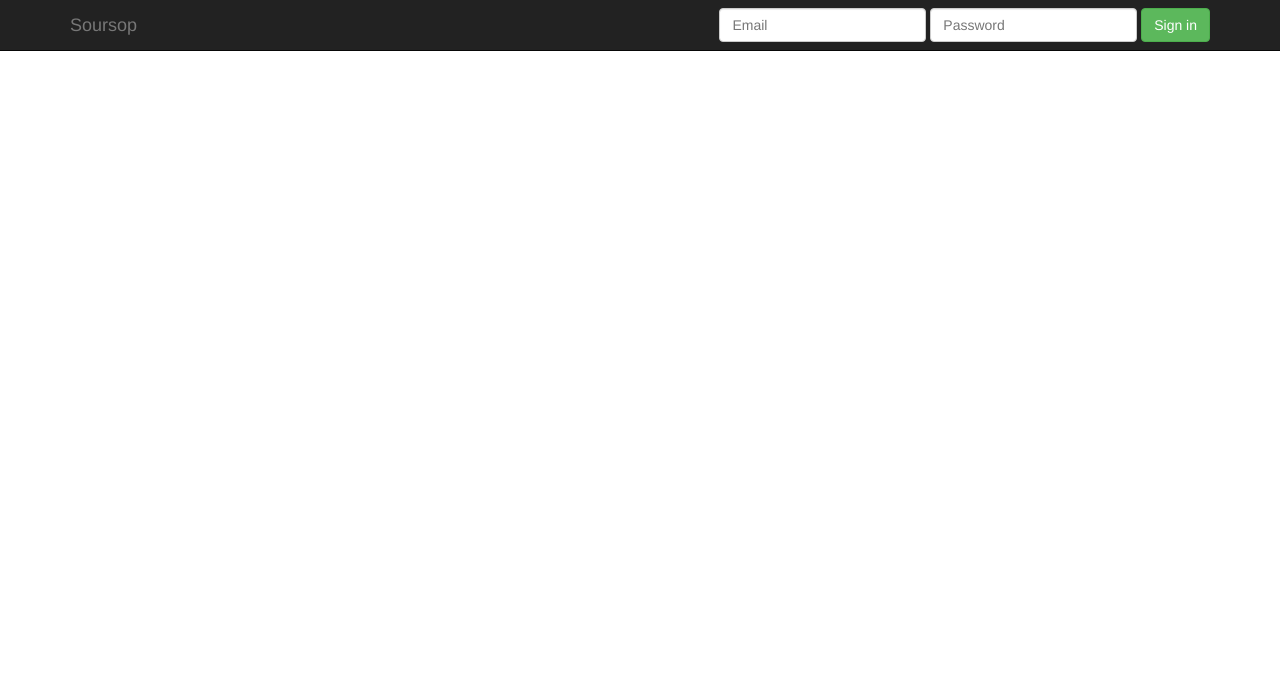
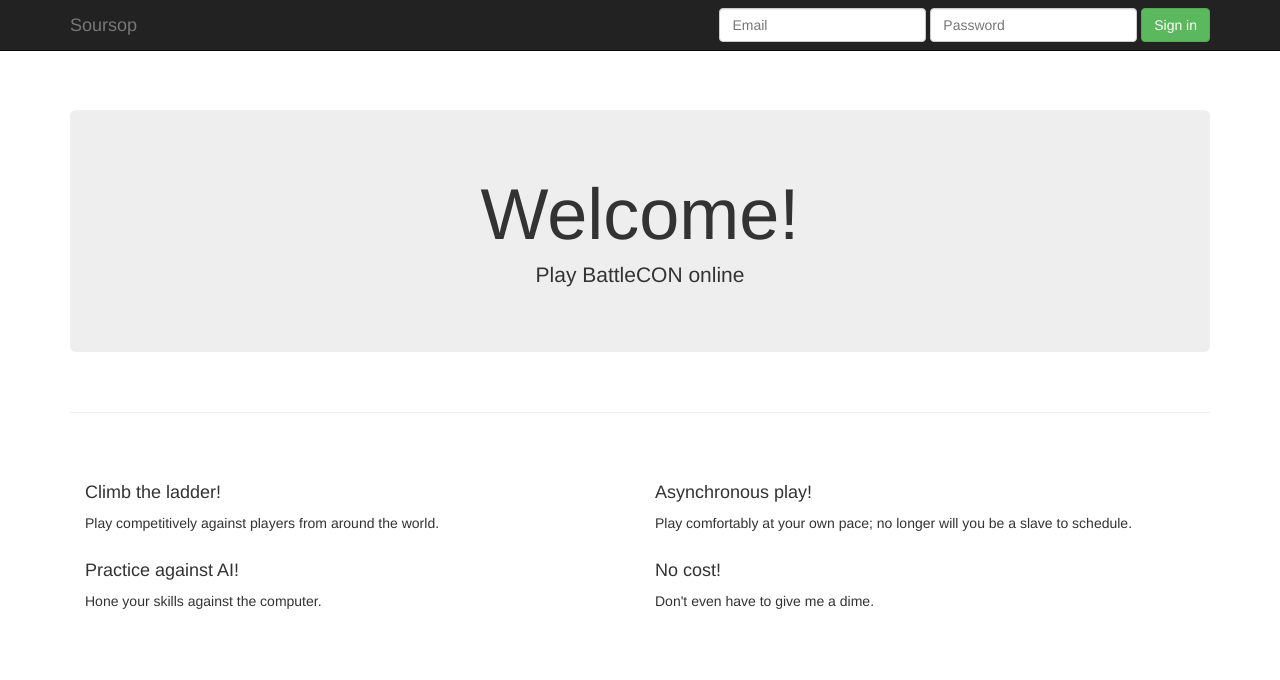
Before and after one commit to catherinemarvin/soursop, a Flask app: page / in a window 1280 px wide. Shown: the top 680 px of the page. Run offline with Flask 2, Linux system fonts and the light colour scheme; some libraries are stand-ins or nearby versions.

Commit message:
Make a beautiful index page

```diff
--- a/static/css/index.css
+++ b/static/css/index.css
@@ -2,3 +2,30 @@
     padding-top: 50px;
     padding-bottom: 20px;
 }
+
+.container-narrow {
+    margin: 0 auto;
+    max-width: 700px;
+}
+
+.container-narrow > hr {
+    margin: 30px 0;
+}
+
+.jumbotron {
+    margin: 60px 0;
+    text-align: center;
+}
+
+.jumbotron h1 {
+    font-size: 72px;
+    line-height: 1;
+}
+
+.marketing {
+    margin: 60px 0;
+}
+
+.marketing p + h4 {
+    margin-top: 28px;
+}
--- a/templates/index.html
+++ b/templates/index.html
@@ -8,4 +8,31 @@
 
 {% block content %}
 
+<div class="container">
+  <div class="jumbotron">
+    <h1>Welcome!</h1>
+    <p class="lead">Play BattleCON online</p>
+  </div>
+
+  <hr>
+
+  <div class="row marketing">
+    <div class="col-lg-6">
+      <h4>Climb the ladder!</h4>
+      <p>Play competitively against players from around the world.</p>
+
+      <h4>Practice against AI!</h4>
+      <p>Hone your skills against the computer.</p>
+    </div>
+
+    <div class="col-lg-6">
+      <h4>Asynchronous play!</h4>
+      <p>Play comfortably at your own pace; no longer will you be a slave to schedule.</p>
+
+      <h4>No cost!</h4>
+      <p>Don't even have to give me a dime.</p>
+    </div>
+  </div>
+</div>
+
 {% endblock %}
--- a/templates/layout.html
+++ b/templates/layout.html
@@ -9,6 +9,7 @@
     <meta name="description" content="">
     <meta name="author" content="">
     <link rel="stylesheet" href="{{ url_for('static', filename='css/bootstrap.css')}}">
+    <link rel="stylesheet" href="{{ url_for('static', filename='css/bootstrap-responsive.css')}}">
     <title>{% block title %}{% endblock %}</title>
     {% endblock %}
   </head>
@@ -36,6 +37,7 @@
 	  </form>
 	</div>
       </div>
-      {% block content %}{% endblock %}
+    </div>
+    {% block content %}{% endblock %}
   </body>
 </html>
```
